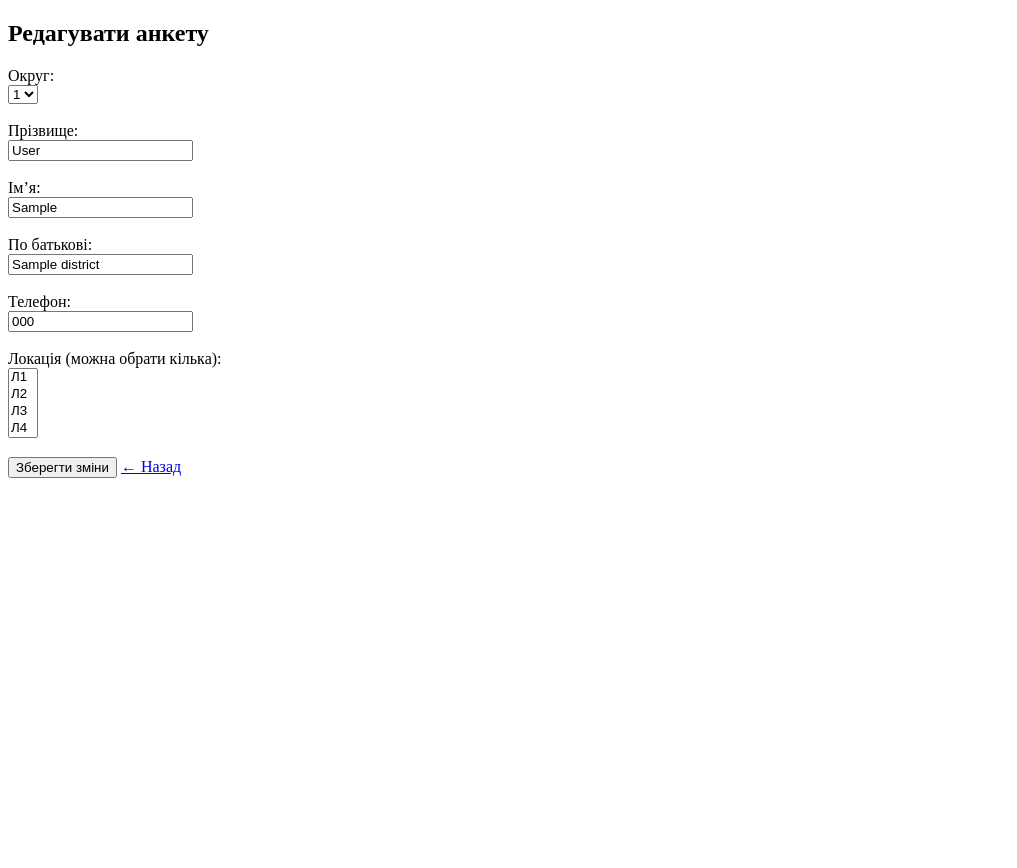
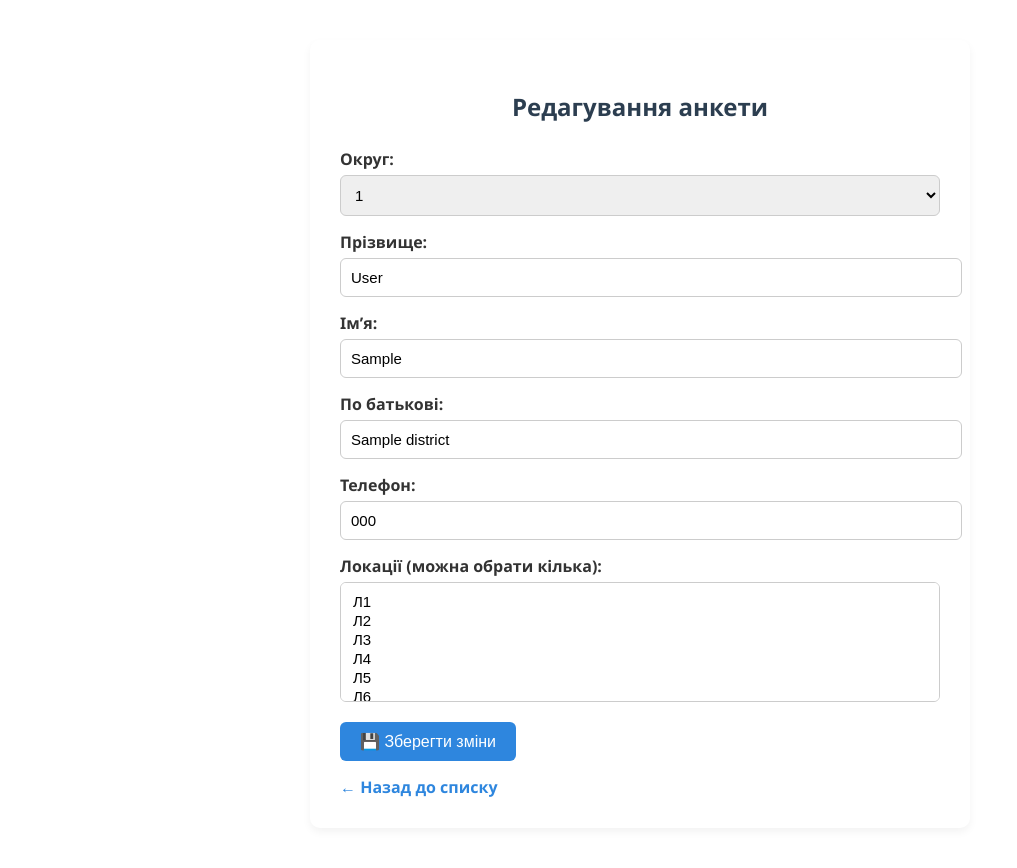
Before and after one commit to Aliina-ai/flask-form, a Flask app: page /edit_big/1 in a window 1280 px wide. Shown: the whole page, without its empty margins (0-1017 px from the left). Before the commit the page ends 478 px from the top, so only its background shows below. Run offline with Flask 3, Linux system fonts and the light colour scheme; the visitor is signed in with stand-in values (Sample User, id 1); tables that the repository leaves empty hold one stand-in row (values such as "Sample post").

Commit message:
Update edit_big.html

```diff
--- a/templates/edit_big.html
+++ b/templates/edit_big.html
@@ -3,38 +3,107 @@
 <head>
     <meta charset="UTF-8">
     <title>Редагування великого округу</title>
+    <style>
+        body {
+            font-family: 'Segoe UI', sans-serif;
+            background-color: #f4f6f9;
+            color: #333;
+            max-width: 600px;
+            margin: 40px auto;
+            padding: 30px;
+            background: #fff;
+            border-radius: 10px;
+            box-shadow: 0 4px 8px rgba(0,0,0,0.05);
+        }
+
+        h2 {
+            text-align: center;
+            margin-bottom: 25px;
+            color: #2c3e50;
+        }
+
+        label {
+            display: block;
+            margin-top: 15px;
+            font-weight: bold;
+        }
+
+        input[type="text"],
+        select {
+            width: 100%;
+            padding: 10px;
+            margin-top: 5px;
+            border: 1px solid #ccc;
+            border-radius: 6px;
+            font-size: 15px;
+        }
+
+        select[multiple] {
+            height: 120px;
+        }
+
+        button {
+            background-color: #2e86de;
+            color: white;
+            border: none;
+            padding: 10px 20px;
+            margin-top: 20px;
+            border-radius: 6px;
+            font-size: 16px;
+            cursor: pointer;
+        }
+
+        button:hover {
+            background-color: #1b4f72;
+        }
+
+        .back-link {
+            display: inline-block;
+            margin-top: 15px;
+            text-decoration: none;
+            color: #2e86de;
+            font-weight: bold;
+        }
+
+        .back-link:hover {
+            text-decoration: underline;
+        }
+    </style>
 </head>
 <body>
-    <h2>Редагувати анкету</h2>
+
+    <h2>Редагування анкети</h2>
     <form method="POST">
-        <label>Округ:</label><br>
-        <select name="district_number" required>
+
+        <label for="district_number">Округ:</label>
+        <select name="district_number" id="district_number" required>
             {% for d in districts %}
                 <option value="{{ d }}" {% if d == big[1] %}selected{% endif %}>{{ d }}</option>
             {% endfor %}
-        </select><br><br>
+        </select>
 
-        <label>Прізвище:</label><br>
-        <input type="text" name="last_name" value="{{ big[2] }}" required><br><br>
+        <label for="last_name">Прізвище:</label>
+        <input type="text" name="last_name" id="last_name" value="{{ big[2] }}" required>
 
-        <label>Імʼя:</label><br>
-        <input type="text" name="first_name" value="{{ big[3] }}" required><br><br>
+        <label for="first_name">Імʼя:</label>
+        <input type="text" name="first_name" id="first_name" value="{{ big[3] }}" required>
 
-        <label>По батькові:</label><br>
-        <input type="text" name="middle_name" value="{{ big[4] }}" required><br><br>
+        <label for="middle_name">По батькові:</label>
+        <input type="text" name="middle_name" id="middle_name" value="{{ big[4] }}" required>
 
-        <label>Телефон:</label><br>
-        <input type="text" name="phone" value="{{ big[5] }}" required><br><br>
+        <label for="phone">Телефон:</label>
+        <input type="text" name="phone" id="phone" value="{{ big[5] }}" required>
 
-        <label>Локація (можна обрати кілька):</label><br>
-        <select name="pickup_points" multiple required>
+        <label for="pickup_points">Локації (можна обрати кілька):</label>
+        <select name="pickup_points" id="pickup_points" multiple required>
             {% for loc in locations %}
                 <option value="{{ loc }}" {% if loc in selected_locations %}selected{% endif %}>{{ loc }}</option>
             {% endfor %}
-        </select><br><br>
+        </select>
 
-        <button type="submit">Зберегти зміни</button>
-        <a href="{{ url_for('big_list') }}">← Назад</a>
+        <button type="submit">💾 Зберегти зміни</button><br>
+        <a href="{{ url_for('big_list') }}" class="back-link">← Назад до списку</a>
     </form>
+
 </body>
 </html>
```
